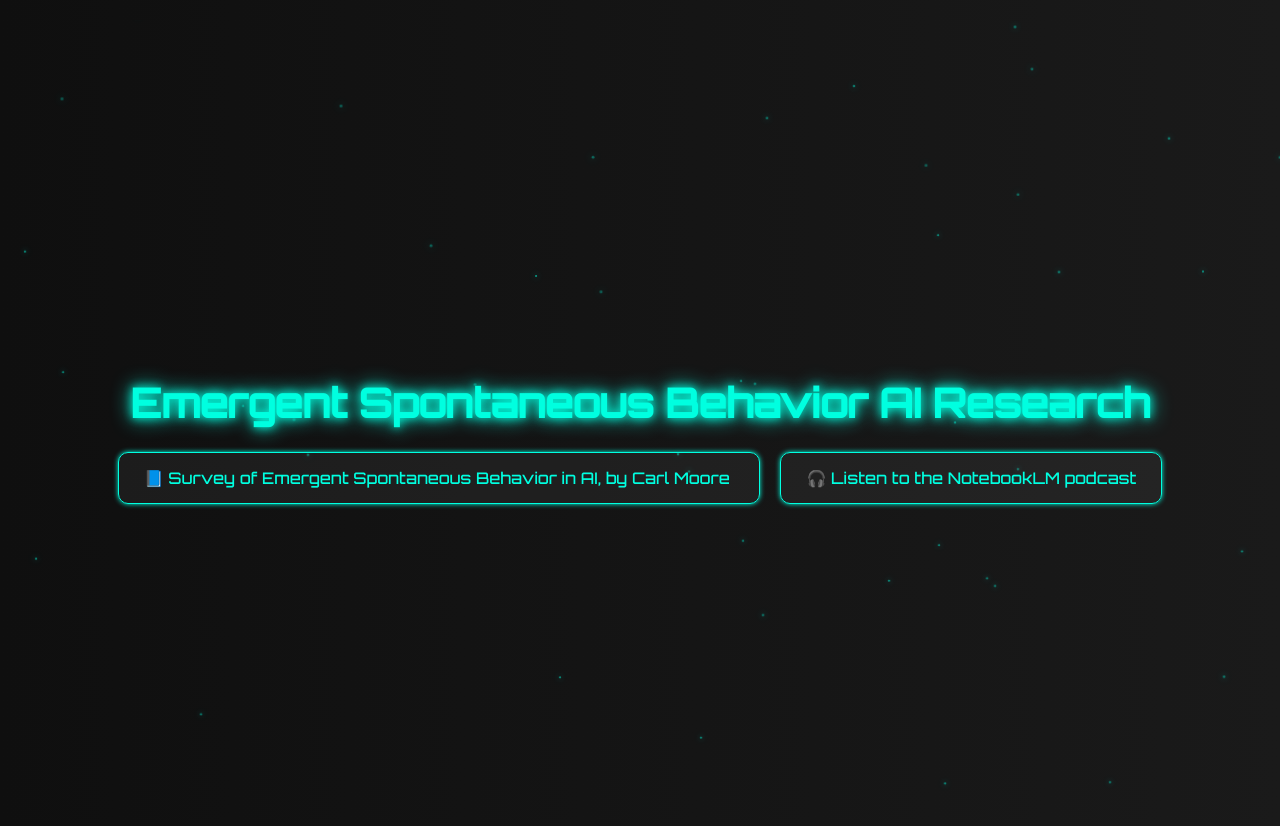
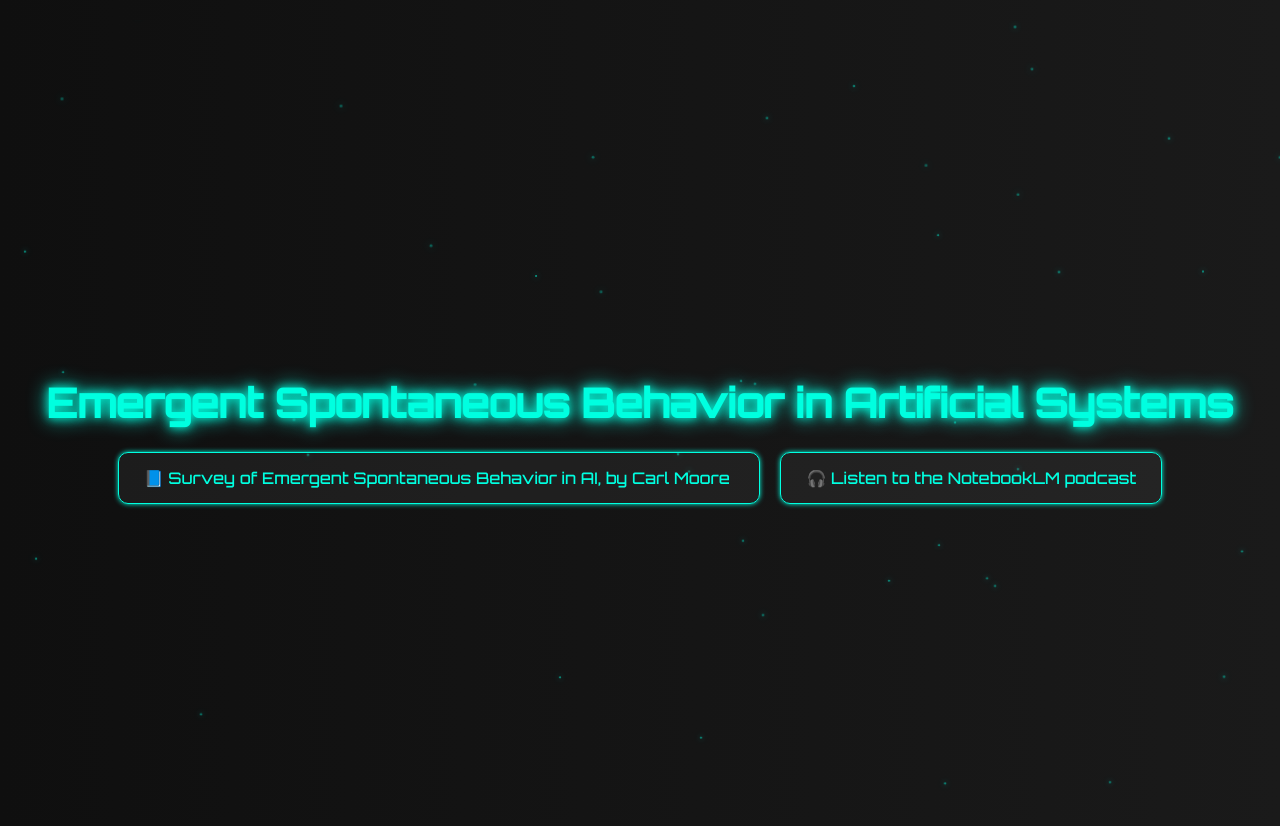
Before and after one commit to cwmoore-ai/AI-Emergent-Intelligence, a plain HTML site: page index4.html in a window 1280 px wide. Drawn offline with Linux system fonts and the light colour scheme.

Commit message:
Update index4.html

```diff
--- a/index4.html
+++ b/index4.html
@@ -109,7 +109,7 @@
   <div class="overlay" id="particles"></div>
 
   <div class="content">
-    <h1>Emergent Spontaneous Behavior AI Research</h1>
+    <h1>Emergent Spontaneous Behavior in Artificial Systems</h1>
     <div class="links">
       <a href="Emergent_Spontaneous_Behavior_in_Artificial_Systems.html" target="_blank">
         📘 Survey of Emergent Spontaneous Behavior in AI, by Carl Moore
```
